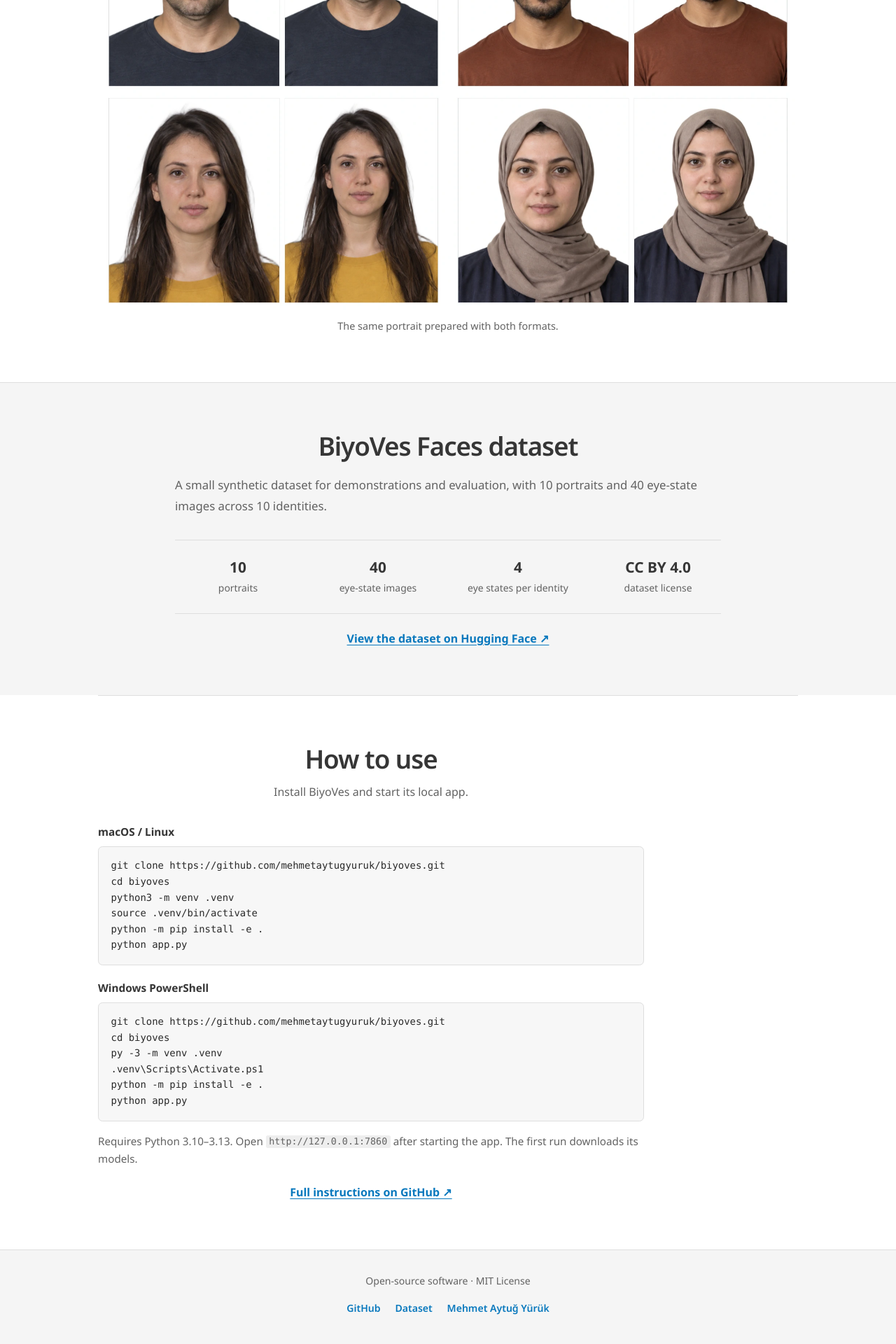
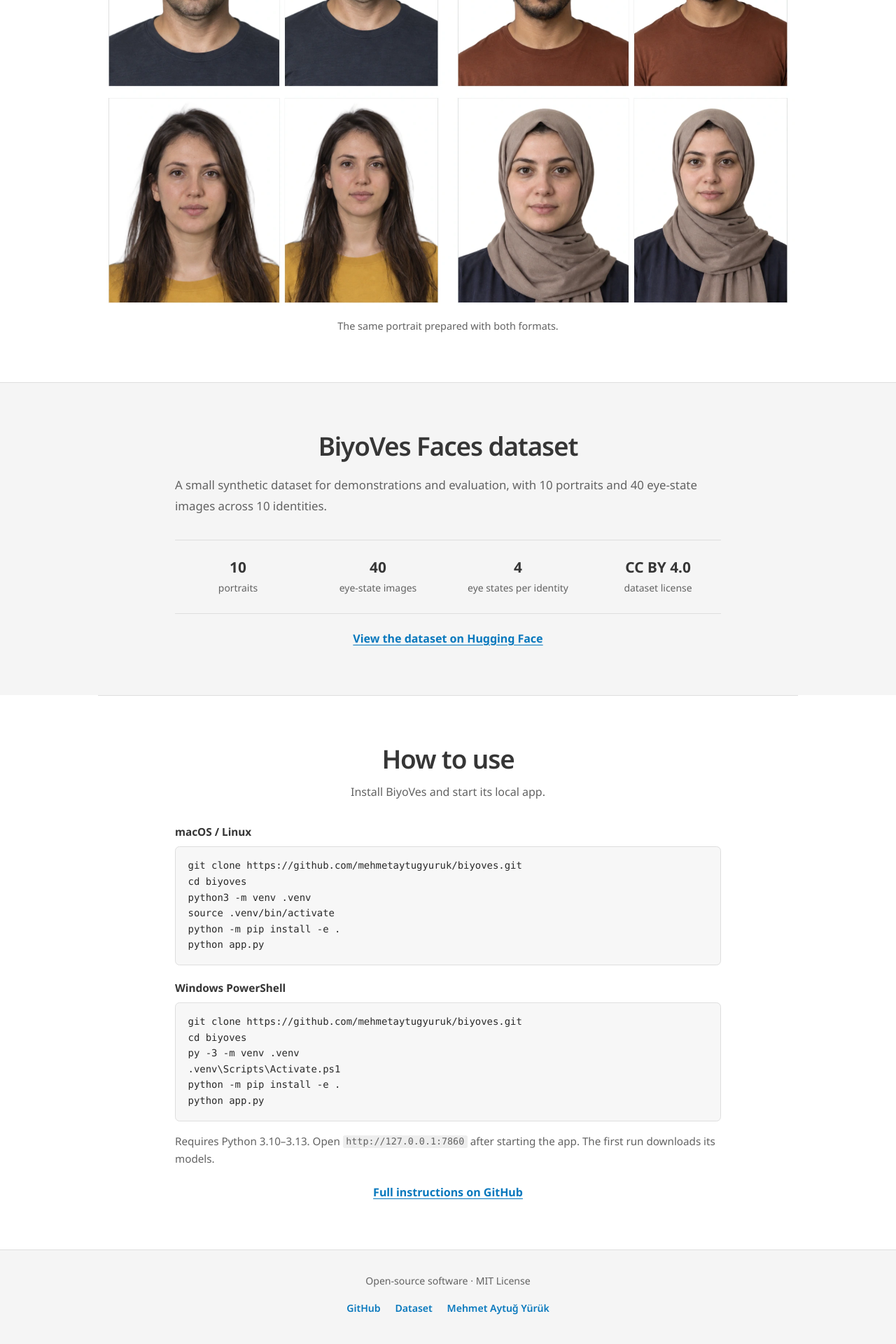
Before and after one commit to mehmetaytugyuruk/mehmetaytugyuruk.github.io, a Jekyll site: the page built from biyoves/index.html, in a window 1280 px wide. Shown: the part 3520-5440 px from the top of the page at 70% size. Built offline with Jekyll 4.4.1, drawn with Linux system fonts in a browser that asks for light colours; some web fonts are replaced.

Commit message:
Center BiyoVes usage section and remove arrows

```diff
--- a/assets/css/biyoves.css
+++ b/assets/css/biyoves.css
@@ -13,6 +13,7 @@
 
 .bv-container-narrow {
   max-width: var(--bv-narrow);
+  margin-inline: auto;
 }
 
 .bv-hero {
--- a/biyoves/index.html
+++ b/biyoves/index.html
@@ -106,7 +106,7 @@ og_image_alt: BiyoVes overview showing portrait inputs and prepared photo output
         <div><strong>4</strong><span>eye states per identity</span></div>
         <div><strong>CC BY 4.0</strong><span>dataset license</span></div>
       </div>
-      <p class="bv-centered"><a class="bv-text-link" href="https://huggingface.co/datasets/mehmetaytugyuruk/biyoves-faces" target="_blank" rel="noopener noreferrer">View the dataset on Hugging Face ↗</a></p>
+      <p class="bv-centered"><a class="bv-text-link" href="https://huggingface.co/datasets/mehmetaytugyuruk/biyoves-faces" target="_blank" rel="noopener noreferrer">View the dataset on Hugging Face</a></p>
     </div>
   </section>
 
@@ -129,7 +129,7 @@ py -3 -m venv .venv
 python -m pip install -e .
 python app.py</code></pre>
       <p class="bv-start-note">Requires Python 3.10–3.13. Open <code>http://127.0.0.1:7860</code> after starting the app. The first run downloads its models.</p>
-      <p class="bv-centered"><a class="bv-text-link" href="https://github.com/mehmetaytugyuruk/biyoves" target="_blank" rel="noopener noreferrer">Full instructions on GitHub ↗</a></p>
+      <p class="bv-centered"><a class="bv-text-link" href="https://github.com/mehmetaytugyuruk/biyoves" target="_blank" rel="noopener noreferrer">Full instructions on GitHub</a></p>
     </div>
   </section>
 
```
